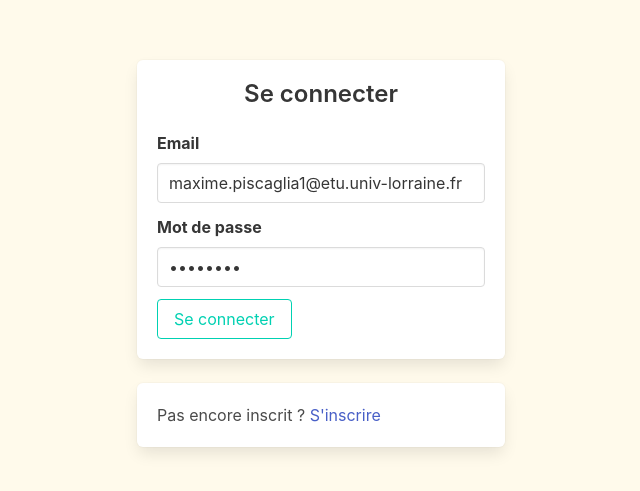
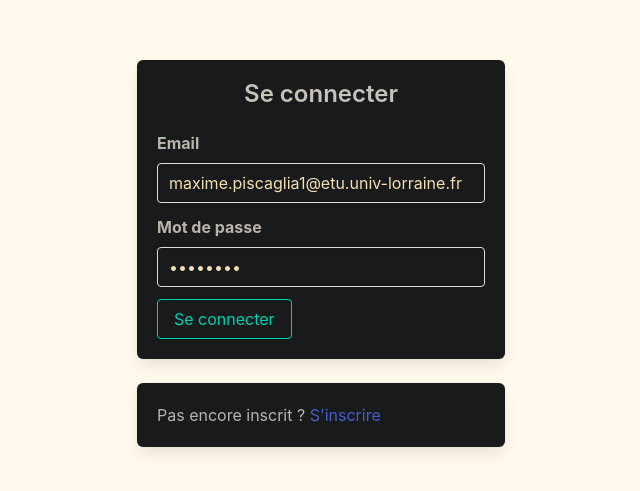
Before and after one commit to MaxPDev/vue_js_coop, a Vue app: page /#/login in a window 1280 px wide. Shown: the part 147-638 px from the top of the page, without its empty margins (319-959 px from the left). Built offline with nearby package versions, Linux system fonts and the light colour scheme; no server answers; what @smartweb/vue-flash-message would draw is missing.

Commit message:
style... done

```diff
--- a/src/App.vue
+++ b/src/App.vue
@@ -10,8 +10,8 @@ export default {
       this.$router.push("login");
     } else {
       this.$api(`members/${this.$store.state.member.id}/signedin`)
-      .then(this.demarrer)
-      .catch(this.seConnecter);
+        .then(this.demarrer)
+        .catch(this.seConnecter);
     }
   },
 
@@ -37,8 +37,32 @@ export default {
 </script>
 
 <style>
+html {
+  background-color: rgb(24, 26, 27);
+}
+
+h4.title {
+  color: rgb(198, 193, 185);
+}
+
 body {
   height: 100%;
   background-color: #5a5f64;
+  color: rgb(185, 179, 170)
 }
+
+.box, .card {
+
+  background-color: rgb(24, 26, 27);
+}
+
+p, span, time, label.label, div.card-content, p.title, p.subtitle, .box {
+  color: rgb(185, 179, 170)
+}
+
+.input {
+  color: wheat;
+  background-color: rgb(24, 26, 27);
+}
+
 </style>
--- a/src/components/Conversation.vue
+++ b/src/components/Conversation.vue
@@ -69,4 +69,6 @@ refresh in lvl up */
   display: flex;
   justify-content: space-between;
 }
+
+
 </style>
--- a/src/components/Message.vue
+++ b/src/components/Message.vue
@@ -100,8 +100,8 @@ export default {
     },
 
     modifierMessage(message) {
-      this.$bus.$emit('modifier-message', message)
-    }
+      this.$bus.$emit("modifier-message", message);
+    },
   },
 };
 </script>
@@ -113,6 +113,10 @@ export default {
 }
 
 #btns {
-display: flex;
+  display: flex;
+}
+
+p, span {
+  color: wheat;
 }
 </style>
--- a/src/views/Conversation.vue
+++ b/src/views/Conversation.vue
@@ -2,7 +2,7 @@
   <div>
     <Header />
     <section class="section">
-      <h4 class="title is-4 has-text-centered">Détail de conversation</h4>
+      <h4 class="title is-4 has-text-centered">{{ conversation.topic }}</h4>
       <div class="box" v-if="conversation">
         <p>
           <b>{{ conversation.topic }}</b>
@@ -120,4 +120,19 @@ export default {
 </script>
 
 <style>
+
+   html {
+
+      background-color: rgb(24, 26, 27);
+   }
+
+
+h4.title {
+  color: rgb(198, 193, 185)
+}
+
+p {
+  color: rgb(185, 179, 170)
+}
+
 </style>
--- a/src/views/Conversations.vue
+++ b/src/views/Conversations.vue
@@ -8,18 +8,18 @@
             <h4 class="title is-4 has-text-centered">Mes conversations</h4>
             <template>
               <div v-for="conversation in conversations" :key="conversation.id">
-                <router-link
+                <!-- <router-link
                   :to="{
                     name: 'Conversation',
                     params: { id: conversation.id },
                   }"
-                >
+                > -->
                   <conversation
                     class="box"
                     :key="conversation.id"
                     :conversation="conversation"
                   />
-                </router-link>
+                <!-- </router-link> -->
               </div>
             </template>
           </div>
```
